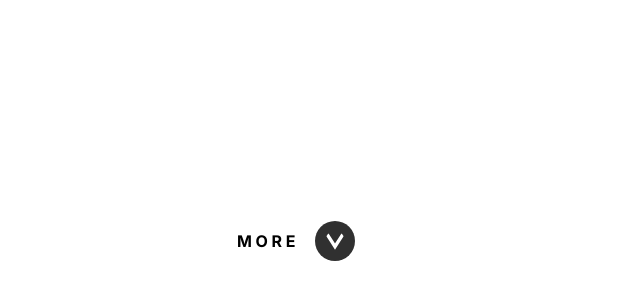
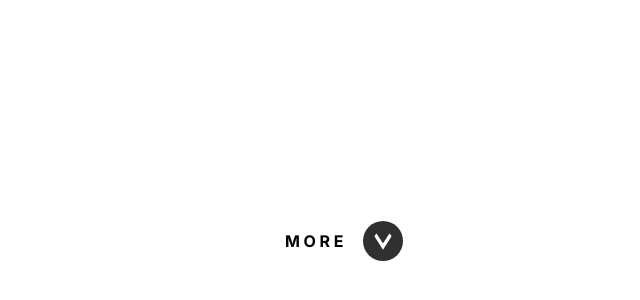
Before and after one commit to TomasScerbak/clock-app-main, a React (Create React App) app: page / in a window 1536 px wide. Shown: the part 146-446 px from the top of the page, without its empty margins (604-1244 px from the left). Built offline with nearby package versions, Linux system fonts and the light colour scheme; no server answers.

Commit message:
fixing bug with media query

```diff
--- a/src/Components/MainSection.module.css
+++ b/src/Components/MainSection.module.css
@@ -203,6 +203,7 @@
 @media screen and (min-width: 1440px) {
   .container {
     max-width: 1440px;
+    margin: auto;
   }
 
   .daytime {
```
